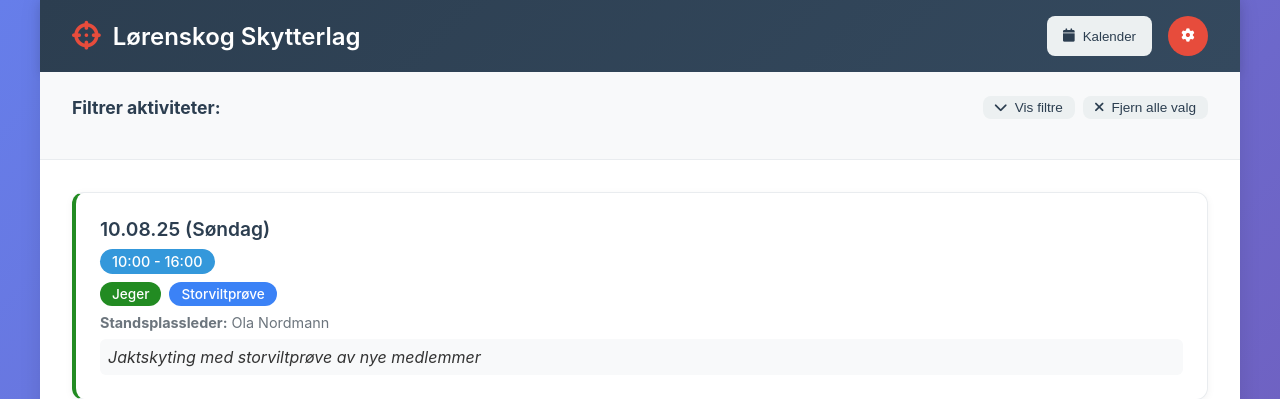
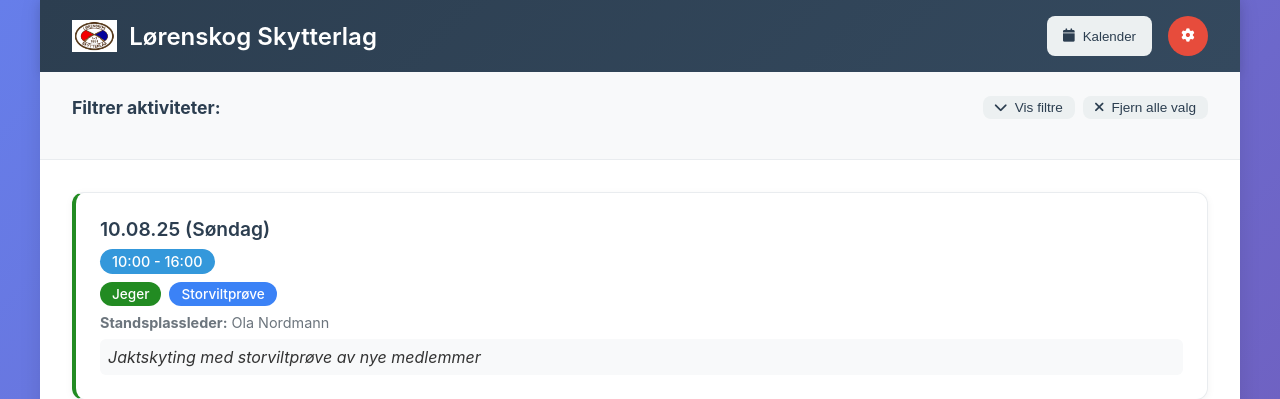
Before and after one commit to thenninge/loscal, a Flask app: page / in a window 1280 px wide. Shown: the top 399 px of the page. Run offline with Flask 3, Linux system fonts and the light colour scheme; data that the repository does not hold is empty.

Commit message:
Erstattet Font Awesome-ikon med ekte logo-bilde (logo.png) i header

```diff
--- a/index.html
+++ b/index.html
@@ -12,7 +12,7 @@
         <!-- Header -->
         <header class="header">
             <h1>
-                <i class="fas fa-crosshairs"></i>
+                <img src="static/logo.png" alt="Lørenskog Skytterlag Logo" class="header-logo">
                 <span>Lørenskog Skytterlag</span>
             </h1>
                     <div class="header-controls">
--- a/static/styles.css
+++ b/static/styles.css
@@ -39,9 +39,10 @@ body {
     gap: 0.75rem;
 }
 
-.header h1 i {
-    color: #e74c3c;
-    font-size: 1.8rem;
+.header-logo {
+    height: 2rem;
+    width: auto;
+    object-fit: contain;
 }
 
 .header-controls {
@@ -1158,6 +1159,10 @@ body {
         font-size: 1.25rem;
     }
 
+    .header-logo {
+        height: 1.5rem;
+    }
+
     .filters {
         padding: 1rem;
     }
--- a/templates/index.html
+++ b/templates/index.html
@@ -12,7 +12,7 @@
         <!-- Header -->
         <header class="header">
             <h1>
-                <i class="fas fa-crosshairs"></i>
+                <img src="{{ url_for('static', filename='logo.png') }}" alt="Lørenskog Skytterlag Logo" class="header-logo">
                 <span>Lørenskog Skytterlag</span>
             </h1>
                     <div class="header-controls">
```
Also changed, not shown: styles.css (+8 -3 lines), static/logo.png (added).
